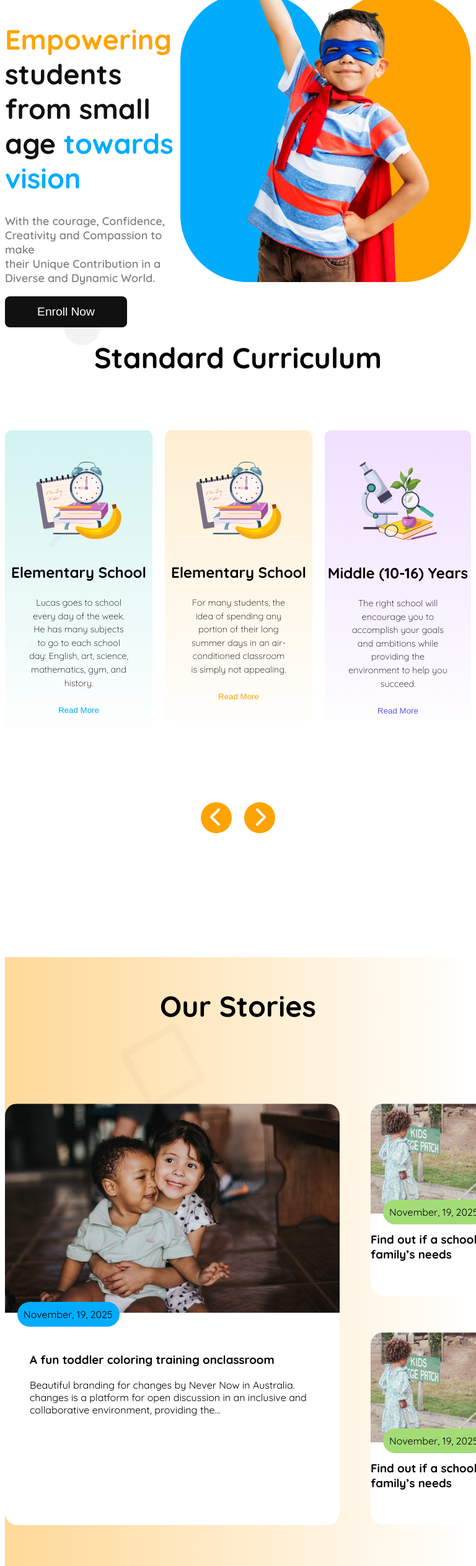
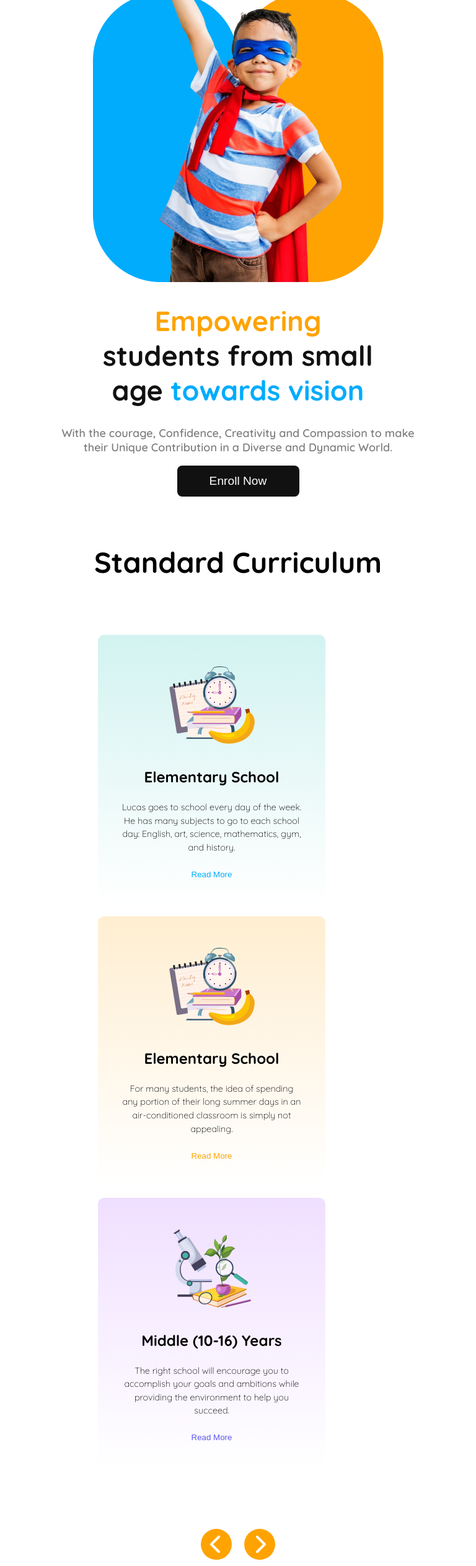
Before and after one commit to RGAntu/assignment-02, a plain HTML site: page index.html in a window 768 px wide. Shown: the part 240-2766 px from the top of the page at 62% size. Drawn offline with Linux system fonts and the light colour scheme.

Commit message:
responsive mediem device

```diff
--- a/styles/style.css
+++ b/styles/style.css
@@ -33,10 +33,10 @@
   display: flex;
 }
 
-.max-width {
+/* .max-width {
   width: 1260px;
   margin: 0 auto;
-}
+} */
 .primary-btn {
   width: 197px;
   height: 50px;
@@ -204,7 +204,7 @@ marquee{
 background-size: cover, cover;
 background-position: center, right bottom;
 background-repeat: no-repeat, no-repeat;
-margin: 100px 0 0 0;
+margin: 100px 0 0;
 
 }
 .our-stories-title{
@@ -445,4 +445,20 @@ margin: 0 auto;
   .nav-logo-text {
     display: none;
   }
+  .banner{
+    flex-direction: column-reverse;
+  }
+  .banner-content{
+    text-align: center;
+  }
+  .our-stories-container{
+    flex-direction: column;
+  }
+  .stories-right-boxes {
+    margin: 0;
+  }
+  .curriculum-container{
+    flex-direction: column;
+    margin-left: 150px;
 }
+}
```
